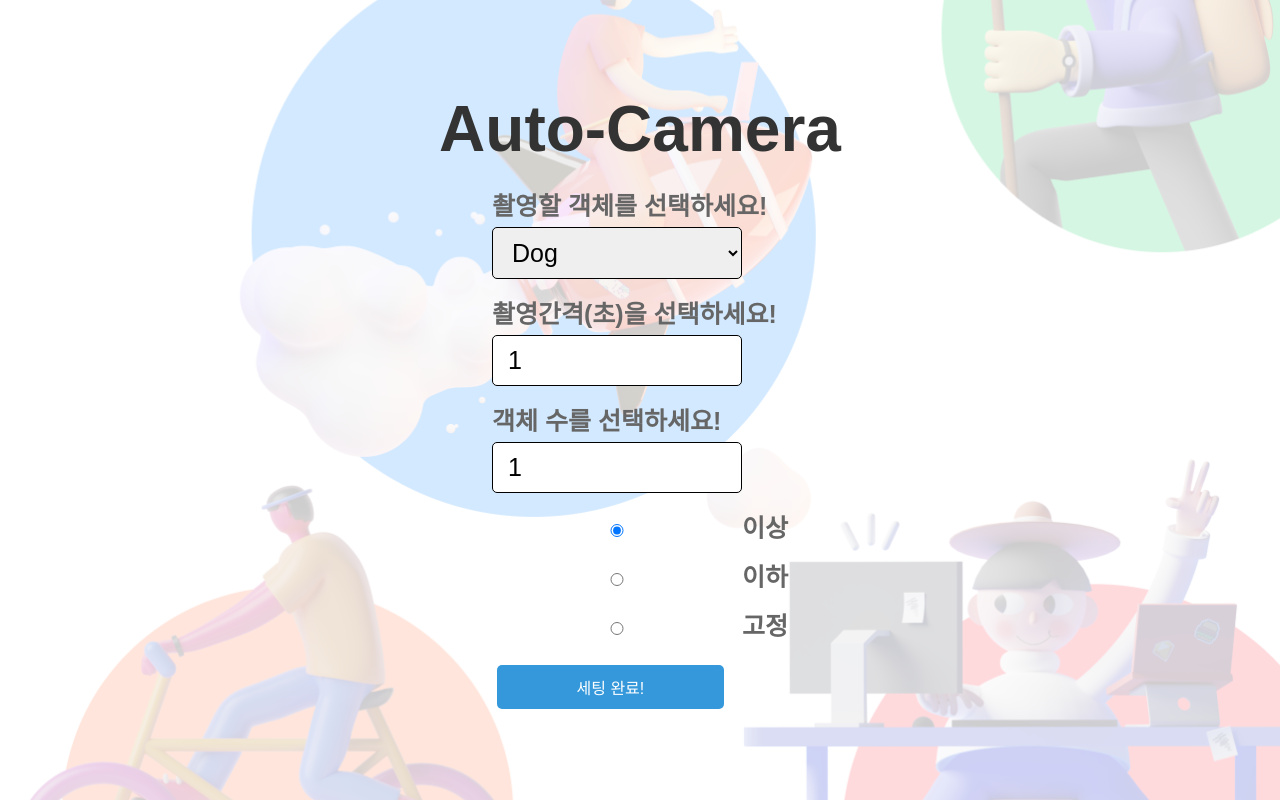
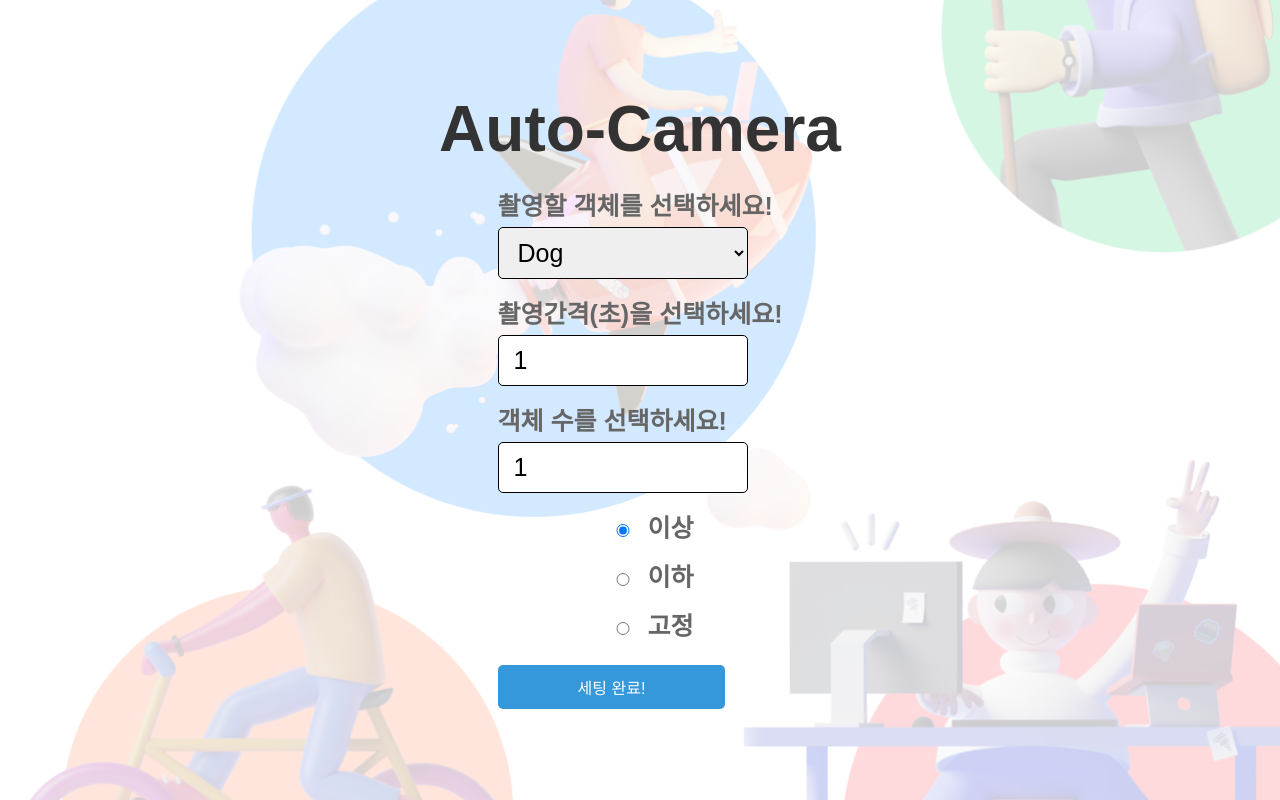
Before and after one commit to InJae1213/auto-camera, a React (Create React App) app in the folder webcam_client/: page / in a window 1280 px wide. Built offline with nearby package versions, Linux system fonts and the light colour scheme.

Commit message:
Update index.css

```diff
--- a/webcam_client/src/index.css
+++ b/webcam_client/src/index.css
@@ -96,3 +96,8 @@ button:hover {
 .LinkButton:hover {
   background-color: #2980b9;
 }
+
+input[type="radio"] {
+  margin-right:-100px;
+  margin-left: 0;
+}
```
